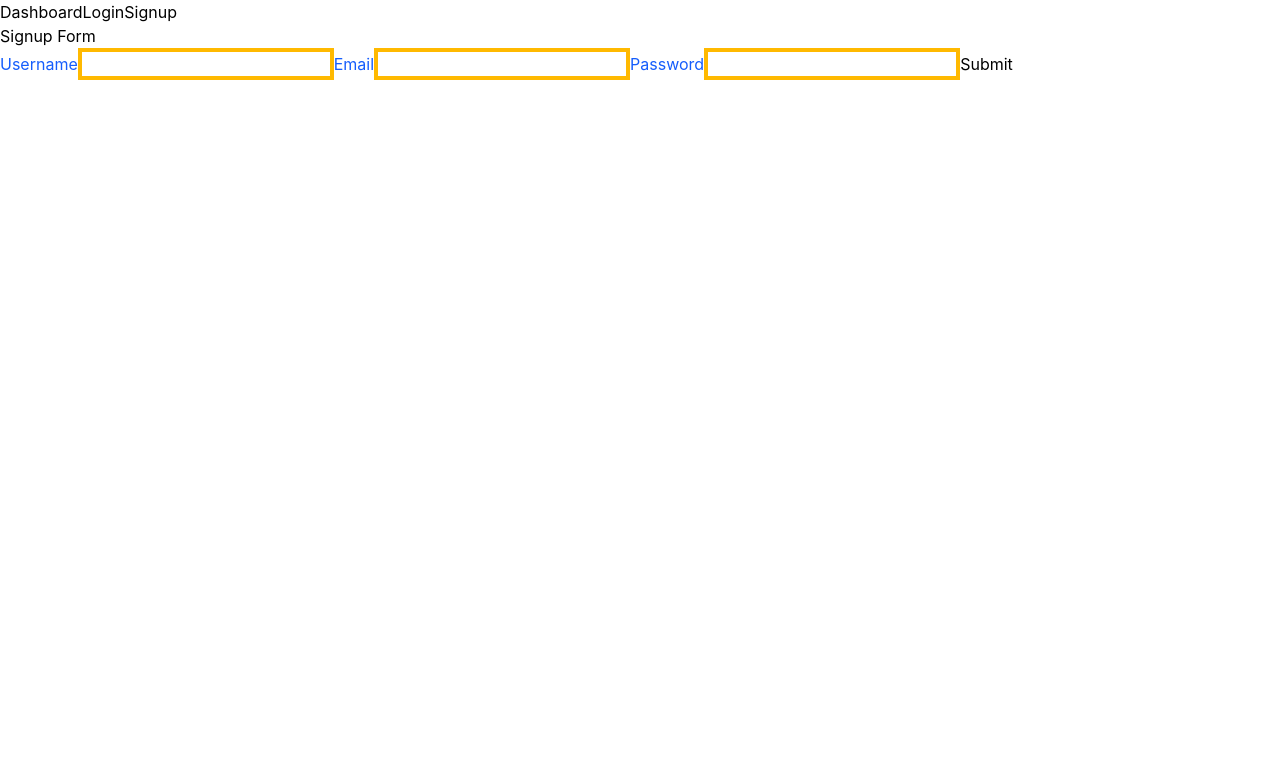
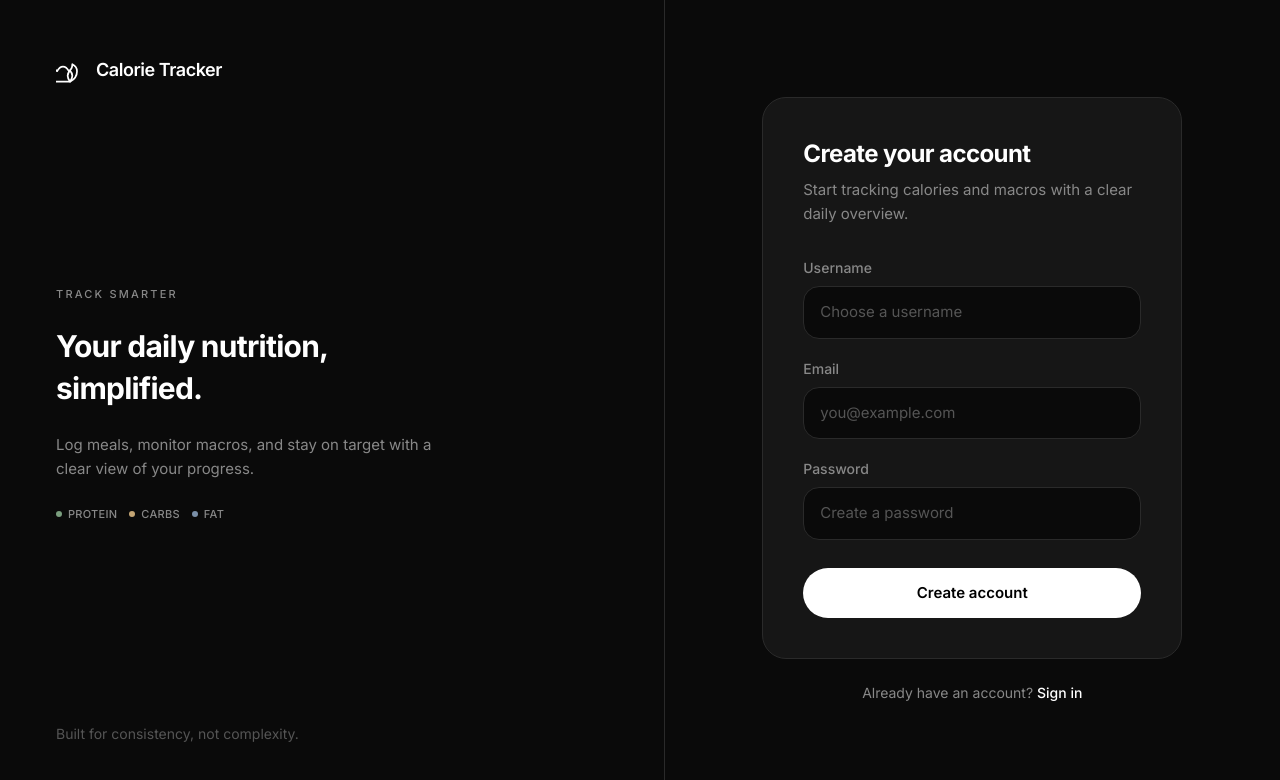
Before and after one commit to SravanamCharan20/calorie_tracker, a React app in the folder frontend/: page /signup in a window 1280 px wide. Shown: the top 780 px of the page. Built offline with nearby package versions, Linux system fonts and the light colour scheme; no server answers; the HTML template or start-up script is replaced by a standard one.

Commit message:
Added ui for signin and signup

```diff
--- a/frontend/src/App.jsx
+++ b/frontend/src/App.jsx
@@ -1,13 +1,35 @@
-import { Outlet, Link } from "react-router";
+import { Outlet, Link, useLocation } from "react-router";
 
 function App() {
+  const location = useLocation();
+  const isAuthPage = ["/signin", "/signup"].includes(location.pathname);
+
   return (
     <>
-      <nav>
-        <Link to="/dashboard">Dashboard</Link>
-        <Link to="/signin">Login</Link>
-        <Link to="/signup">Signup</Link>
-      </nav>
+      {!isAuthPage && (
+        <nav className="border-b border-border bg-surface px-6 py-4">
+          <div className="mx-auto flex max-w-6xl items-center gap-6">
+            <Link
+              to="/dashboard"
+              className="text-sm font-medium text-muted transition-colors hover:text-white"
+            >
+              Dashboard
+            </Link>
+            <Link
+              to="/signin"
+              className="text-sm font-medium text-muted transition-colors hover:text-white"
+            >
+              Sign in
+            </Link>
+            <Link
+              to="/signup"
+              className="text-sm font-medium text-muted transition-colors hover:text-white"
+            >
+              Sign up
+            </Link>
+          </div>
+        </nav>
+      )}
 
       <Outlet />
     </>
--- /dev/null
+++ b/frontend/src/components/auth/AuthLayout.jsx
@@ -0,0 +1,142 @@
+import { Link } from "react-router";
+
+const MacroStrip = () => (
+  <div className="flex items-center gap-3" aria-hidden="true">
+    <span className="flex items-center gap-1.5">
+      <span className="h-1.5 w-1.5 rounded-full bg-protein" />
+      <span className="text-[11px] font-medium tracking-wide text-muted uppercase">
+        Protein
+      </span>
+    </span>
+    <span className="flex items-center gap-1.5">
+      <span className="h-1.5 w-1.5 rounded-full bg-carbs" />
+      <span className="text-[11px] font-medium tracking-wide text-muted uppercase">
+        Carbs
+      </span>
+    </span>
+    <span className="flex items-center gap-1.5">
+      <span className="h-1.5 w-1.5 rounded-full bg-fat" />
+      <span className="text-[11px] font-medium tracking-wide text-muted uppercase">
+        Fat
+      </span>
+    </span>
+  </div>
+);
+
+const FlameIcon = () => (
+  <svg
+    width="28"
+    height="28"
+    viewBox="0 0 24 24"
+    fill="none"
+    stroke="currentColor"
+    strokeWidth="1.5"
+    strokeLinecap="round"
+    strokeLinejoin="round"
+    aria-hidden="true"
+  >
+    <path d="M12 22c4-2 6-5 6-9 0-3-2-5-4-6 0 3-1.5 5-3 6-1-2-3-4-5-4-2 0-4 2-5 4-1.5-1-3-3-3-6-2 1-4 3-4 6 0 4 2 7 6 9z" />
+    <path d="M12 22c-1.5-2-2-3.5-2-5 0-2 1-3.5 2-4.5 1 1 2 2.5 2 4.5 0 1.5-.5 3-2 5z" />
+  </svg>
+);
+
+export const AuthField = ({
+  label,
+  id,
+  type = "text",
+  value,
+  onChange,
+  placeholder,
+  autoComplete,
+}) => (
+  <div className="flex flex-col gap-2">
+    <label htmlFor={id} className="text-sm font-medium text-muted">
+      {label}
+    </label>
+    <input
+      id={id}
+      name={id}
+      type={type}
+      value={value}
+      onChange={onChange}
+      placeholder={placeholder}
+      autoComplete={autoComplete}
+      required
+      className="w-full rounded-2xl border border-border bg-surface px-4 py-3.5 text-[15px] text-white placeholder:text-subtle outline-none transition-colors focus:border-border-focus focus:ring-1 focus:ring-white/10"
+    />
+  </div>
+);
+
+const AuthLayout = ({
+  title,
+  subtitle,
+  children,
+  footerText,
+  footerLinkText,
+  footerLinkTo,
+}) => (
+  <div className="flex min-h-screen flex-col bg-surface lg:flex-row">
+    <aside className="hidden flex-1 flex-col justify-between border-r border-border p-10 lg:flex xl:p-14">
+      <div className="flex items-center gap-3 text-white">
+        <FlameIcon />
+        <span className="text-lg font-semibold tracking-tight">Calorie Tracker</span>
+      </div>
+
+      <div className="max-w-sm space-y-6">
+        <p className="text-[11px] font-medium tracking-[0.2em] text-muted uppercase">
+          Track smarter
+        </p>
+        <h2 className="text-3xl leading-snug font-bold tracking-tight text-white">
+          Your daily nutrition, simplified.
+        </h2>
+        <p className="text-[15px] leading-relaxed text-muted">
+          Log meals, monitor macros, and stay on target with a clear view of
+          your progress.
+        </p>
+        <MacroStrip />
+      </div>
+
+      <p className="text-sm text-subtle">
+        Built for consistency, not complexity.
+      </p>
+    </aside>
+
+    <main className="flex flex-1 items-center justify-center px-5 py-12 sm:px-8">
+      <div className="w-full max-w-[420px]">
+        <div className="mb-8 flex items-center gap-3 lg:hidden">
+          <div className="flex h-10 w-10 items-center justify-center rounded-2xl bg-card-elevated text-white">
+            <FlameIcon />
+          </div>
+          <span className="text-base font-semibold tracking-tight">
+            Calorie Tracker
+          </span>
+        </div>
+
+        <div className="rounded-3xl border border-border bg-card p-8 sm:p-10">
+          <header className="mb-8 space-y-2">
+            <h1 className="text-2xl font-bold tracking-tight text-white">
+              {title}
+            </h1>
+            <p className="text-[15px] leading-relaxed text-muted">{subtitle}</p>
+          </header>
+
+          {children}
+        </div>
+
+        {footerText && footerLinkText && footerLinkTo && (
+          <p className="mt-6 text-center text-sm text-muted">
+            {footerText}{" "}
+            <Link
+              to={footerLinkTo}
+              className="font-medium text-white underline-offset-4 transition-colors hover:underline"
+            >
+              {footerLinkText}
+            </Link>
+          </p>
+        )}
+      </div>
+    </main>
+  </div>
+);
+
+export default AuthLayout;
--- a/frontend/src/index.css
+++ b/frontend/src/index.css
@@ -1 +1,45 @@
+@import url("https://fonts.googleapis.com/css2?family=Inter:wght@400;500;600;700&display=swap");
 @import "tailwindcss";
+
+@theme {
+  --color-surface: #0a0a0a;
+  --color-card: #161616;
+  --color-card-elevated: #1c1c1c;
+  --color-border: #2a2a2a;
+  --color-border-focus: #444444;
+  --color-muted: #888888;
+  --color-subtle: #555555;
+  --color-protein: #7a9e7e;
+  --color-carbs: #c4a574;
+  --color-fat: #7a8fa8;
+  --color-error: #b85450;
+  --color-success: #6b8f71;
+}
+
+*,
+*::before,
+*::after {
+  box-sizing: border-box;
+}
+
+html {
+  -webkit-font-smoothing: antialiased;
+  -moz-osx-font-smoothing: grayscale;
+}
+
+body {
+  margin: 0;
+  min-height: 100vh;
+  font-family: "Inter", system-ui, -apple-system, sans-serif;
+  background-color: var(--color-surface);
+  color: #ffffff;
+}
+
+input:-webkit-autofill,
+input:-webkit-autofill:hover,
+input:-webkit-autofill:focus {
+  -webkit-box-shadow: 0 0 0 1000px #0a0a0a inset;
+  -webkit-text-fill-color: #ffffff;
+  caret-color: #ffffff;
+  transition: background-color 5000s ease-in-out 0s;
+}
--- a/frontend/src/pages/auth/Signin.jsx
+++ b/frontend/src/pages/auth/Signin.jsx
@@ -1,5 +1,6 @@
 import { useState } from "react";
 import { useNavigate } from "react-router";
+import AuthLayout, { AuthField } from "../../components/auth/AuthLayout";
 
 const BASE_URL = import.meta.env.VITE_BASE_URL ?? "http://localhost:6969";
 
@@ -7,12 +8,14 @@ const Signin = () => {
   const [email, setEmail] = useState("");
   const [password, setPassword] = useState("");
   const [error, setError] = useState("");
+  const [isSubmitting, setIsSubmitting] = useState(false);
 
   const navigate = useNavigate();
 
   const handleSubmit = async (e) => {
     e.preventDefault();
     setError("");
+    setIsSubmitting(true);
 
     try {
       const response = await fetch(`${BASE_URL}/auth/signin`, {
@@ -37,42 +40,59 @@ const Signin = () => {
       navigate("/dashboard");
     } catch (error) {
       console.log("Error", error);
-      setError("Something went wrong");
+      setError("Something went wrong. Please try again.");
+    } finally {
+      setIsSubmitting(false);
     }
   };
 
   return (
-    <div>
-      <form onSubmit={handleSubmit}>
-        <h1>SignIn Form</h1>
-
-        <label className="text-blue-600">Email</label>
-        <input
-          className="border-amber-400 border-4"
+    <AuthLayout
+      title="Welcome back"
+      subtitle="Sign in to pick up where you left off with your daily tracking."
+      footerText="Don't have an account?"
+      footerLinkText="Create one"
+      footerLinkTo="/signup"
+    >
+      <form onSubmit={handleSubmit} className="space-y-5">
+        <AuthField
+          label="Email"
           id="signin-email"
-          name="email"
           type="email"
           value={email}
           onChange={(e) => setEmail(e.target.value)}
-          required
+          placeholder="you@example.com"
+          autoComplete="email"
         />
 
-        <label className="text-blue-600">Password</label>
-        <input
-          className="border-amber-400 border-4"
+        <AuthField
+          label="Password"
           id="signin-password"
-          name="password"
           type="password"
           value={password}
           onChange={(e) => setPassword(e.target.value)}
-          required
+          placeholder="Enter your password"
+          autoComplete="current-password"
         />
 
-        <button type="submit">Submit</button>
+        {error && (
+          <p
+            role="alert"
+            className="rounded-2xl border border-error/30 bg-error/10 px-4 py-3 text-sm text-error"
+          >
+            {error}
+          </p>
+        )}
+
+        <button
+          type="submit"
+          disabled={isSubmitting}
+          className="mt-2 w-full rounded-full bg-white px-6 py-3.5 text-[15px] font-semibold text-black transition-opacity hover:opacity-90 disabled:cursor-not-allowed disabled:opacity-50"
+        >
+          {isSubmitting ? "Signing in…" : "Sign in"}
+        </button>
       </form>
-
-      {error && <h2 className="text-red-500">{error}</h2>}
-    </div>
+    </AuthLayout>
   );
 };
 
--- a/frontend/src/pages/auth/Signup.jsx
+++ b/frontend/src/pages/auth/Signup.jsx
@@ -1,5 +1,7 @@
 import { useState } from "react";
 import { useNavigate } from "react-router";
+import AuthLayout, { AuthField } from "../../components/auth/AuthLayout";
+
 const BASE_URL = import.meta.env.VITE_BASE_URL ?? "http://localhost:6969";
 
 const Signup = () => {
@@ -8,6 +10,7 @@ const Signup = () => {
   const [password, setPassword] = useState("");
   const [error, setError] = useState("");
   const [success, setSuccess] = useState("");
+  const [isSubmitting, setIsSubmitting] = useState(false);
 
   const navigate = useNavigate();
 
@@ -16,6 +19,7 @@ const Signup = () => {
 
     setError("");
     setSuccess("");
+    setIsSubmitting(true);
 
     try {
       const response = await fetch(`${BASE_URL}/auth/signup`, {
@@ -43,53 +47,77 @@ const Signup = () => {
     } catch (error) {
       console.log("Error", error);
       setError("Something went wrong. Please try again.");
+    } finally {
+      setIsSubmitting(false);
     }
   };
 
   return (
-    <div>
-      <form onSubmit={handleSubmit}>
-        <h1>Signup Form</h1>
-
-        <label className="text-blue-600">Username</label>
-        <input
-          className="border-amber-400 border-4"
+    <AuthLayout
+      title="Create your account"
+      subtitle="Start tracking calories and macros with a clear daily overview."
+      footerText="Already have an account?"
+      footerLinkText="Sign in"
+      footerLinkTo="/signin"
+    >
+      <form onSubmit={handleSubmit} className="space-y-5">
+        <AuthField
+          label="Username"
           id="signup-username"
-          name="username"
           type="text"
           value={username}
           onChange={(e) => setUsername(e.target.value)}
-          required
+          placeholder="Choose a username"
+          autoComplete="username"
         />
 
-        <label className="text-blue-600">Email</label>
-        <input
-          className="border-amber-400 border-4"
+        <AuthField
+          label="Email"
           id="signup-email"
-          name="email"
           type="email"
           value={email}
           onChange={(e) => setEmail(e.target.value)}
-          required
+          placeholder="you@example.com"
+          autoComplete="email"
         />
 
-        <label className="text-blue-600">Password</label>
-        <input
-          className="border-amber-400 border-4"
+        <AuthField
+          label="Password"
           id="signup-password"
-          name="password"
           type="password"
           value={password}
           onChange={(e) => setPassword(e.target.value)}
-          required
+          placeholder="Create a password"
+          autoComplete="new-password"
         />
 
-        <button type="submit">Submit</button>
+        {error && (
+          <p
+            role="alert"
+            className="rounded-2xl border border-error/30 bg-error/10 px-4 py-3 text-sm text-error"
+          >
+            {error}
+          </p>
+        )}
 
-        {error && <h2 className="text-red-500">{error}</h2>}
-        {success && <h2 className="text-green-600">{success}</h2>}
+        {success && (
+          <p
+            role="status"
+            className="rounded-2xl border border-success/30 bg-success/10 px-4 py-3 text-sm text-success"
+          >
+            {success}
+          </p>
+        )}
+
+        <button
+          type="submit"
+          disabled={isSubmitting}
+          className="mt-2 w-full rounded-full bg-white px-6 py-3.5 text-[15px] font-semibold text-black transition-opacity hover:opacity-90 disabled:cursor-not-allowed disabled:opacity-50"
+        >
+          {isSubmitting ? "Creating account…" : "Create account"}
+        </button>
       </form>
-    </div>
+    </AuthLayout>
   );
 };
 
```
